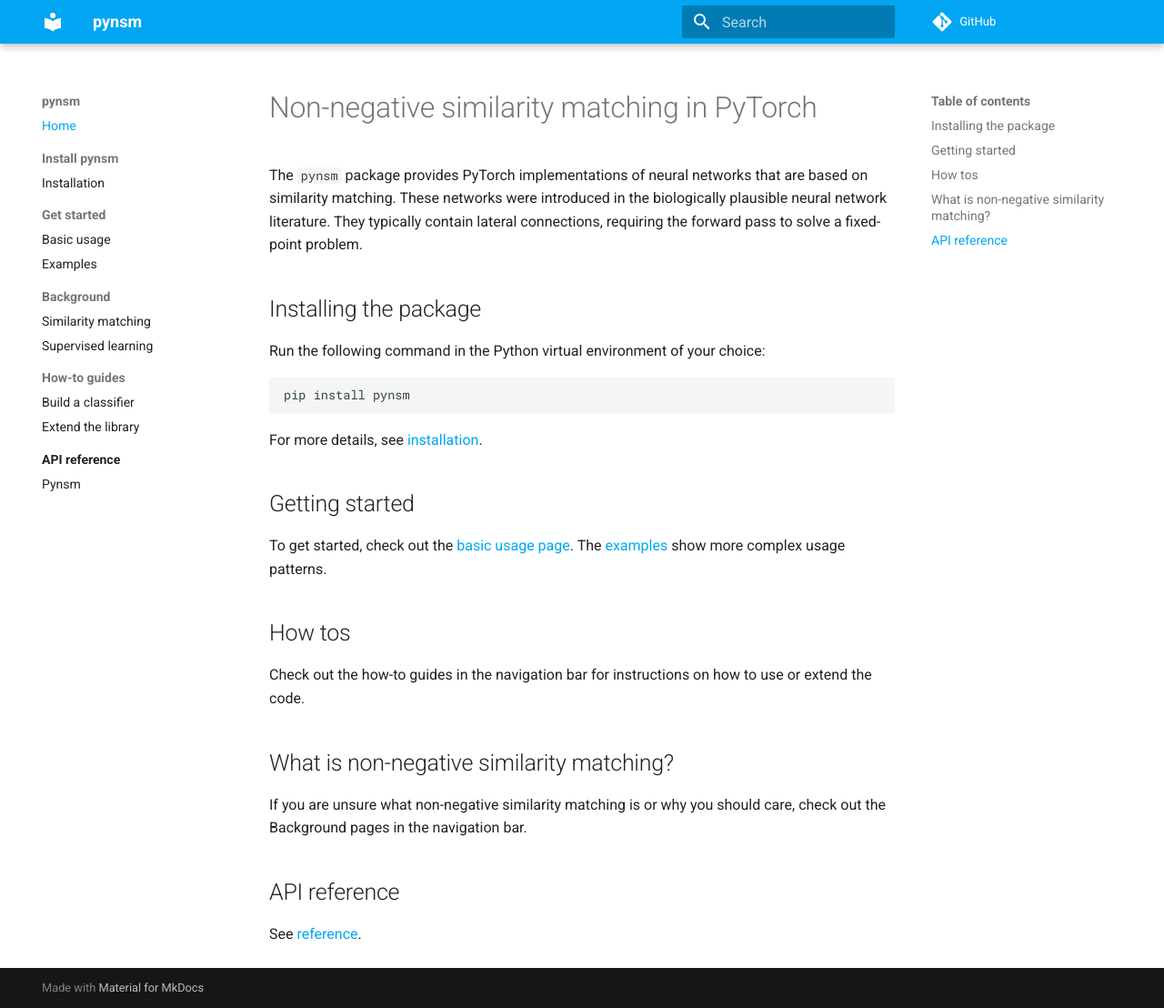
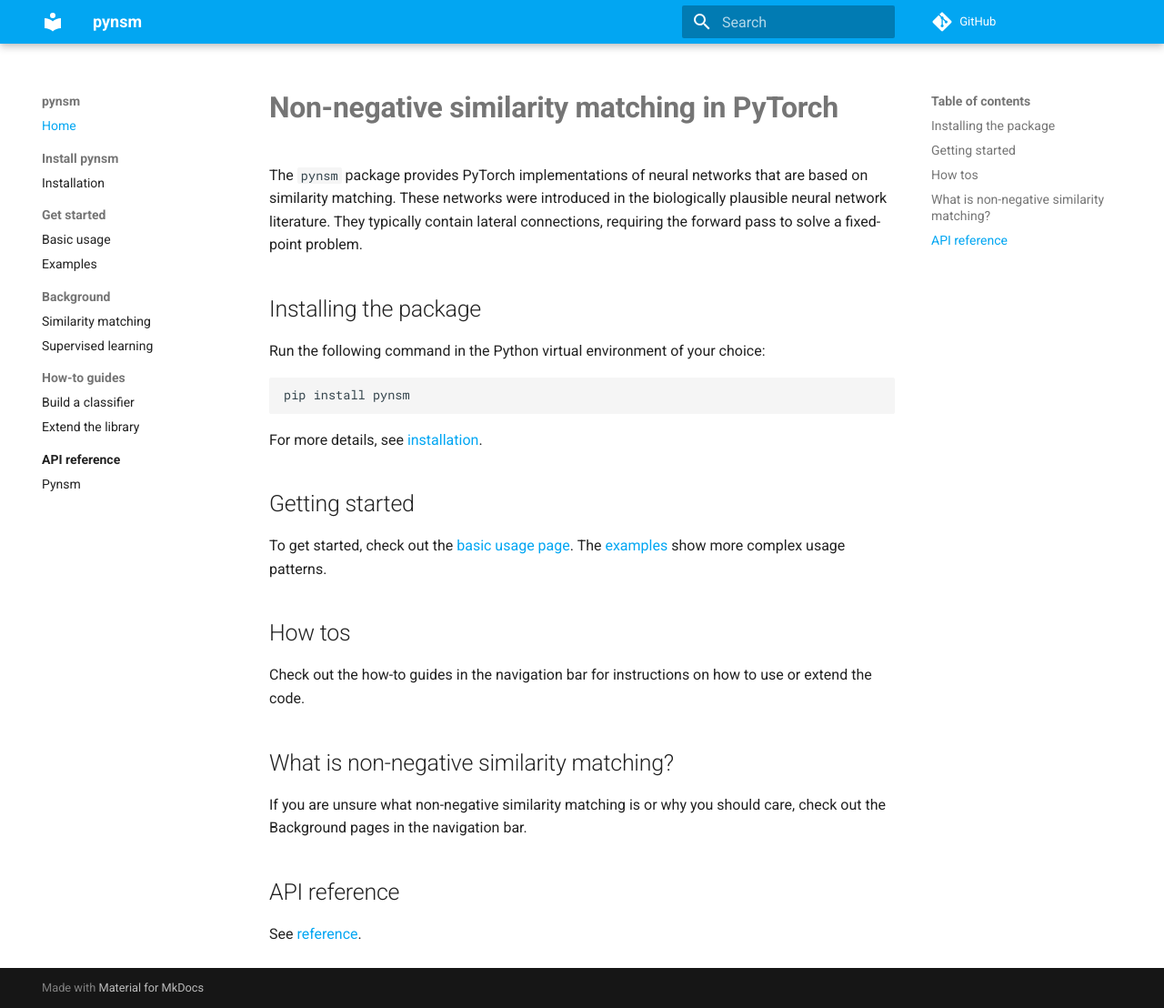
Before and after one commit to Shagesh/pytorch-NSM, an MkDocs documentation site: the page built from docs/index.md, in a window 1280 px wide and 1108 px high. Shown: the whole window at 91% size. Built offline with MkDocs 1.6.1 and Material for MkDocs 9.7.7, drawn with Linux system fonts in a browser that asks for light colours; comment, search, counter and statistics services are not loaded.

Commit message:
Make main doc title bold

```diff
--- a/docs/index.md
+++ b/docs/index.md
@@ -1,4 +1,4 @@
-# Non-negative similarity matching in PyTorch
+# **Non-negative similarity matching in PyTorch**
 
 The `pynsm` package provides PyTorch implementations of neural networks that are based on similarity matching. These networks were introduced in the biologically plausible neural network literature. They typically contain lateral connections, requiring the forward pass to solve a fixed-point problem.
 
```
